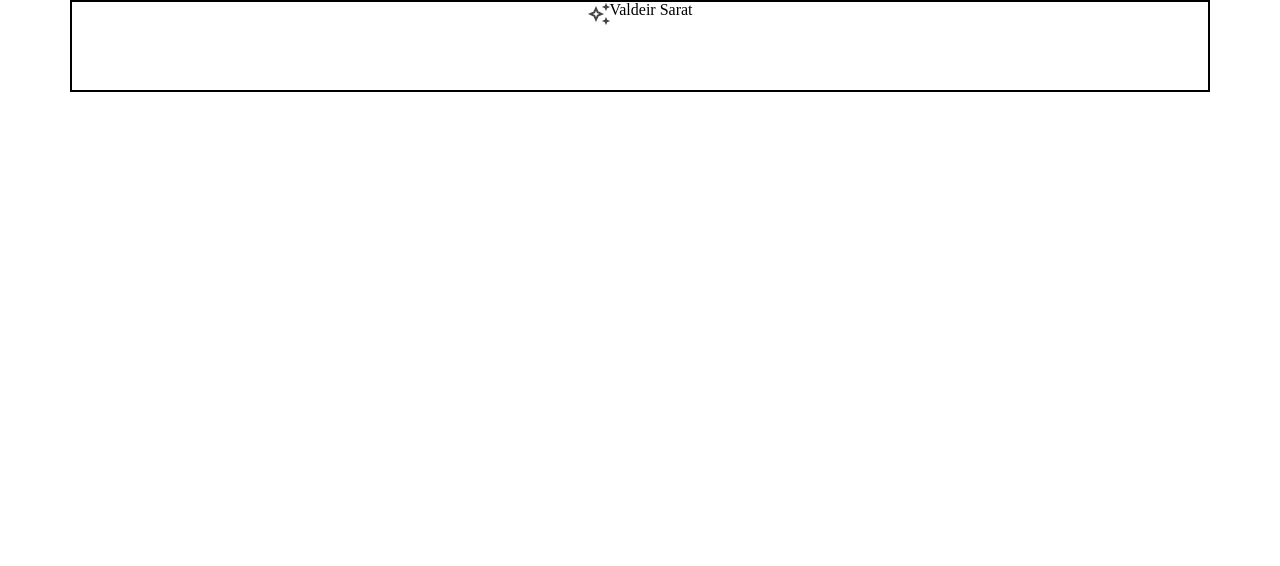
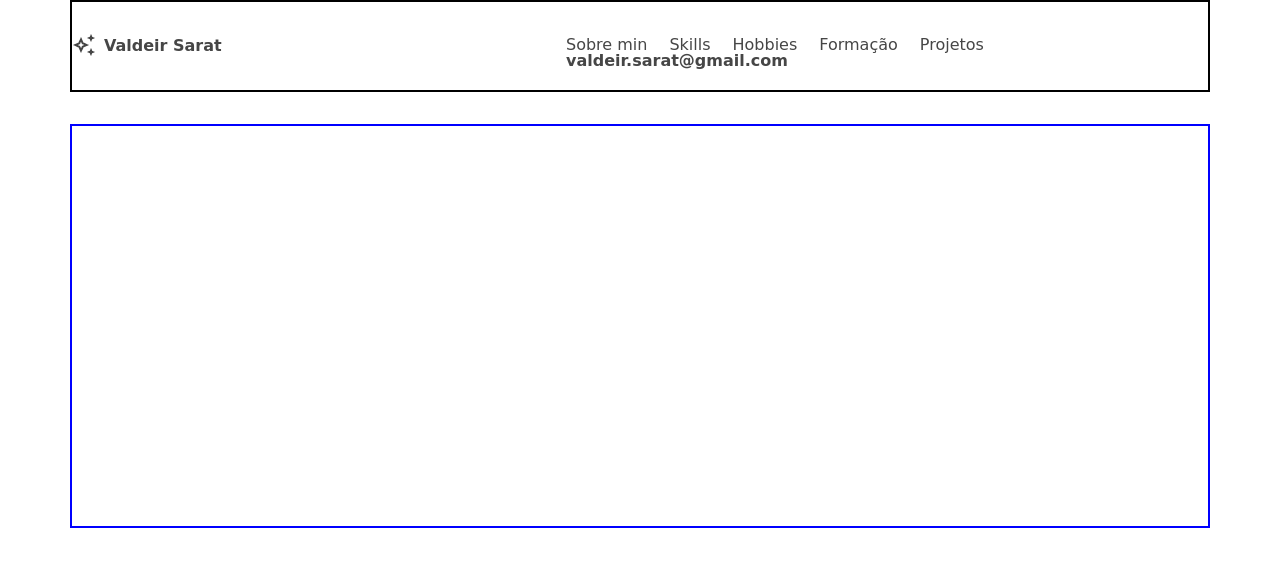
Before and after one commit to saratera/Valdeir_Sarat_Portfolio.github.io, a plain HTML site: page index.html in a window 1280 px wide. Drawn offline with Linux system fonts and the light colour scheme; a web font is replaced by a local one.

Commit message:
menu terminado e iniciando a class introdução

```diff
--- a/assets/css/style.css
+++ b/assets/css/style.css
@@ -1,16 +1,53 @@
 @import url('https://fonts.googleapis.com/css2?family=Nova+Round&display=swap');
 
 .menu{
-
     width: 1136px;
     height: 88px;
     display: flex;
     flex-direction: row;
-    justify-content: center;
+    align-items: center;
     margin: auto;
     border: solid 2px black;
 }
-.img-estrela{
-    width: 22px;
-    height: 22px;
+.nome{
+    width: 494px;
+    height: 88px;
+    display: flex;
+    flex-direction: row;
+    align-items: center;
+    justify-content: flex-start;
+    font-weight: 700;
+    font-family: 'Nova Round', cursive;
+    color: #464646;
 }
+img{
+    width: 24px;
+    height: 24px;
+    margin-right: 8px;
+}
+.links-scroll-pagina{
+    width: 642px;
+    height: 19px;
+    display: flex;
+    flex-direction: row;
+    font-family:'Nova Round', cursive;
+    color: #464646;
+    font-weight: 500;
+}
+
+ul, li{
+    float: left;
+    margin-right: 22px;
+}
+#contato{
+   font-weight: 700;
+   color: #464646;
+}
+.introducao{
+    width: 1136px;
+    height: 400px;
+    margin:auto;
+    margin-top: 32px;
+
+    border: solid 2px blue;
+}
--- a/index.html
+++ b/index.html
@@ -11,11 +11,29 @@
 <body>
     <header>
         <div class="menu">
-            <div class="img-estrela"> <img src="./assets/imagens/estrela.png" alt="estrela"></div>
-            <div class="nome">  Valdeir Sarat </div>
-            <div class="links-scroll-pagina"></div>
+            <div class="nome">
+                <div class="img-estrela"> <img src="./assets/imagens/estrela.png" alt="estrela"></div>
+                Valdeir Sarat
+            </div>
+            <div class="links-scroll-pagina">
+                <nav>
+                    <ul>
+                        <li>Sobre min</li>
+                        <li>Skills</li>
+                        <li>Hobbies</li>
+                        <li>Formação</li>
+                        <li>Projetos</li>
+                        <li id="contato">valdeir.sarat@gmail.com</li>
+                    </ul>
+
+                </nav>
+            </div>
         </div>
     </header>
 
+    <section class="introducao">
+
+    </section>
+
 </body>
 </html>
```
